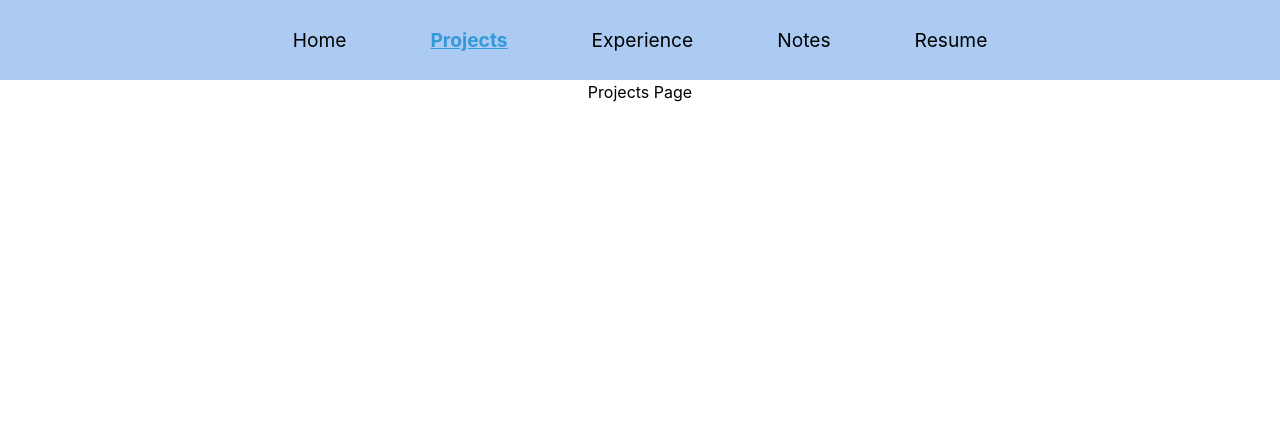
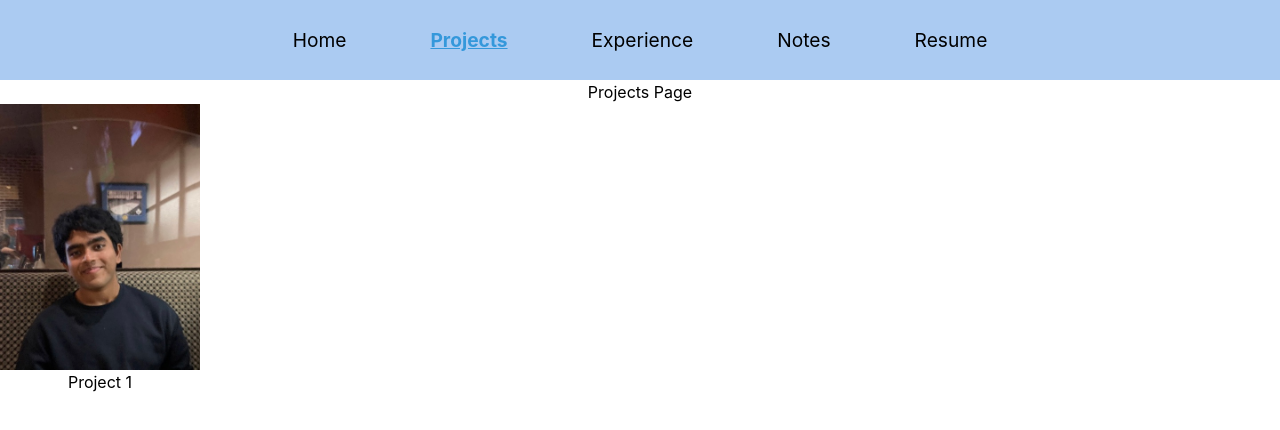
Before and after one commit to sitanshmehta/sitanshmehta.github.io, a React (Create React App) app: page /#/projects in a window 1280 px wide. Shown: the top 430 px of the page. Built offline with nearby package versions, Linux system fonts and the light colour scheme.

Commit message:
Setting up projects icon

```diff
--- a/src/Components/Home/Home.js
+++ b/src/Components/Home/Home.js
@@ -4,24 +4,24 @@ import profile from './profile.png';
 
 
 const Home = () => {
-    return(
+    return (
         <div className='home-page'>
             <div className='intro'>
                 <span className='intro-name'> Hey I'm <h1 className='name'> Sitansh Mehta</h1> </span>
                 <div className='intro-content'>
                     <span className='intro-content-para'>
-                        I'm a Mechatronics Engineering undergraduate at the University of Waterloo
+                        I'm a Mechatronics Engineering undergraduate at the University of Waterloo and I'm
                         passionate about Software, Firmware, and Robotics.
                     </span>
                 </div>
                 <div className='intro-note'>
                     <spa>
-                        I'm currently restructuring the site 🧹🛠👷🏽‍♂️-- bare with me!
+                        I'm currently restructuring this site 🧹🛠👷🏽‍♂️-- bare with me!
                     </spa>
                 </div>
             </div>
             <div className='profile-image-container'>
-                <img src={profile} alt='Whoops!' className='profile-image'/>
+                <img src={profile} alt='Whoops!' className='profile-image' />
             </div>
         </div>
     )
--- /dev/null
+++ b/src/Components/Projects/Icon.css
@@ -0,0 +1,5 @@
+.project-icon {
+    background-color: blueviolet;
+    width: 200px;
+    height: 200px;
+}
--- /dev/null
+++ b/src/Components/Projects/Icon.js
@@ -0,0 +1,14 @@
+import React from "react";
+import "./Icon.css"
+import Project_List from './Project_List/Project_List'
+
+const Icon = ({ title, image, url }) => {
+    return (
+        <div className="project-icon">
+            <img src={image} alt={title} className="project-image" />
+            <h1 className="project-title">{title}</h1>
+        </div>
+    )
+}
+
+export default Icon;
--- /dev/null
+++ b/src/Components/Projects/Project_List/Project_List.js
@@ -0,0 +1,14 @@
+const Project_List = [
+    {
+        id: 1,
+        image: './images/profile.png',
+        tille: 'Project 1',
+        url: '#'
+    },
+    {
+        id: 2,
+        image: './images/profile.png',
+        tille: 'Project 2',
+        url: '#'
+    }
+]
--- a/src/Components/Projects/Projects.js
+++ b/src/Components/Projects/Projects.js
@@ -1,11 +1,17 @@
 import React, { Component } from 'react';
 import './Projects.css'
+import Icon from './Icon.js';
+import profile from './Project_List/images/profile.png'
 
 const Projects = () => {
-    return(
+    return (
         <div className="projects-page">
             <header>
                 <h1>Projects Page</h1>
+                <Icon
+                    title={'Project 1'}
+                    image={profile}
+                />
             </header>
         </div>
     )
```
Also changed, not shown: src/Components/Projects/Project_List/images/profile.png (added).
